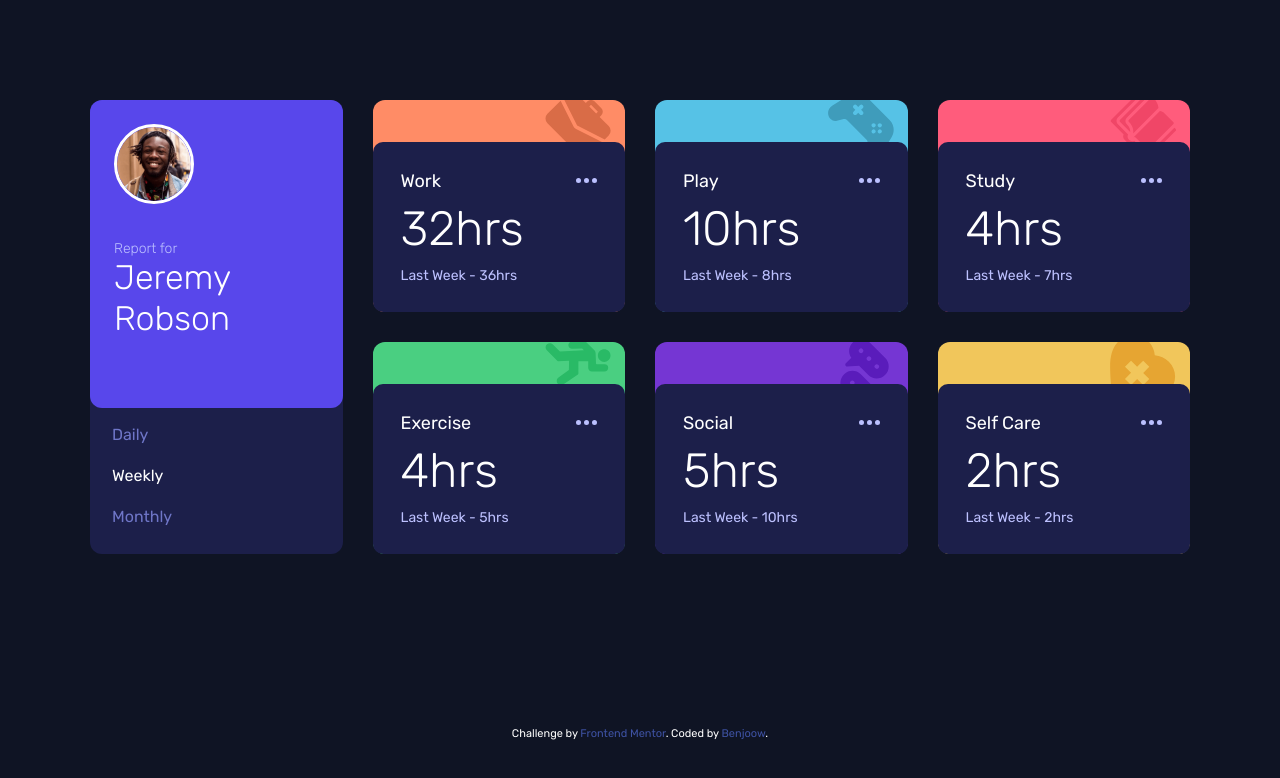
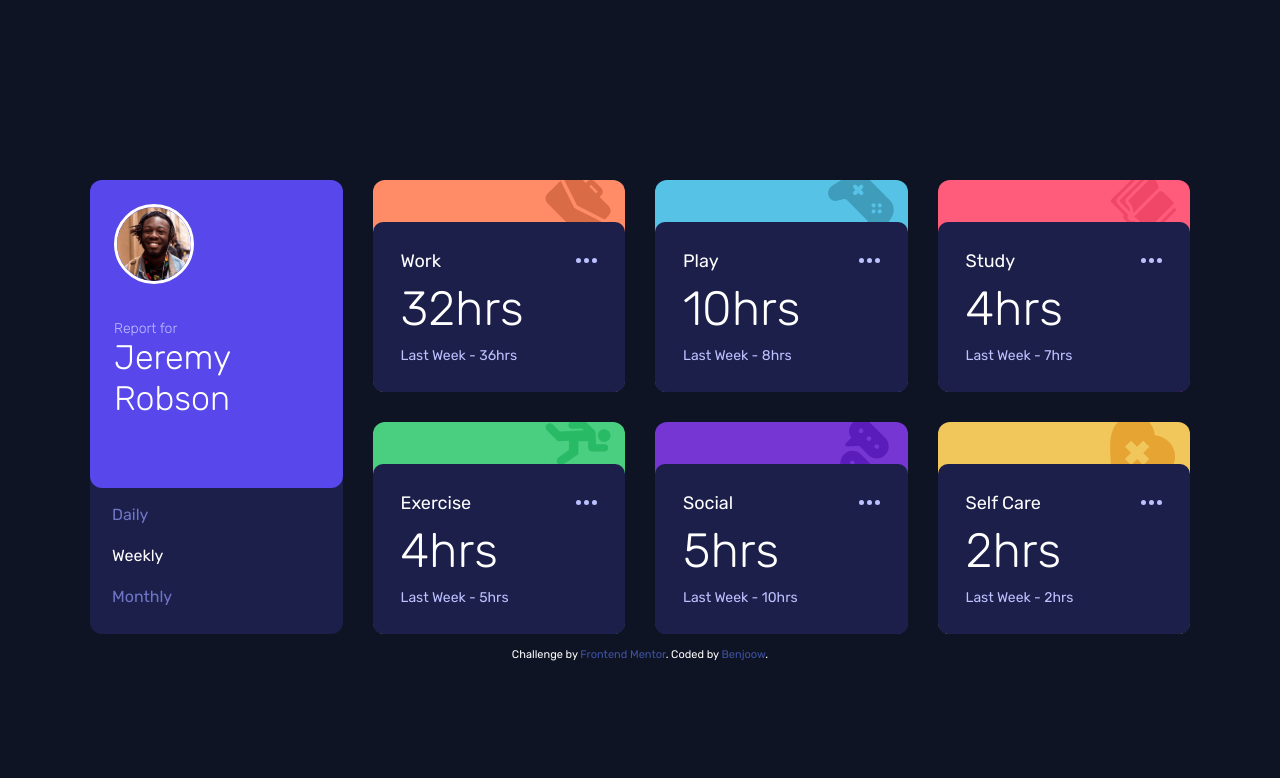
Before and after one commit to Benjoow/FrontEndMentor-TimeTracking-Dashboard, a website built with Vite: page index.html in a window 1280 px wide. Built offline with nearby package versions, Linux system fonts and the light colour scheme.

Commit message:
change type of object array

```diff
--- a/src/index.ts
+++ b/src/index.ts
@@ -6,13 +6,11 @@ const cardsData = async ():Promise<Object> => {
   return response.json();
 }
 
-const createCards = async (cardsInfo: Array<Object>):Promise<void> => {
+const createCards = async (cardsInfo: Array<any>):Promise<void> => {
   const main: HTMLElement = document.querySelector("main")!;
   cardsInfo.forEach(item => {
     const card: HTMLDivElement = document.createElement("div");
     card.classList.add("secondary-container", "secondary-card");
-    // const secondaryBottom: HTMLDivElement = document.createElement("div");
-    // secondaryBottom.classList.add("illustration__card");
     switch (item.title) {
       case 'Work' :
         card.setAttribute("id", "work");
@@ -81,11 +79,11 @@ const activeMenu = (event: Event) => {
 }
 
 const sortByTimePeriod = async (period: string): Promise<Array<Object>> => {
-  const data: Array<Object> = await cardsData();
+  const data: Array<any> = await cardsData();
   const dataSort: { title: string; current: number; previous: number} [] = [];
   data.forEach(item => {
-    dataSort.push({ title: item.title,
-                    current: item.timeframes[period].current,
+    dataSort.push({ title:    item.title,
+                    current:  item.timeframes[period].current,
                     previous: item.timeframes[period].previous
                  })
   })
--- a/src/scss/style.scss
+++ b/src/scss/style.scss
@@ -91,10 +91,12 @@
 ============== */
 
 body {
+  display: flex;
   min-height: 100vh;
+  flex-direction: column;
+  justify-content: center;
+  align-items: center;
   background-color: var(--backgroundColor-body);
-  display: grid;
-  place-items: center;
   margin: f.convertToRem(20) 0;
 }
 
```
